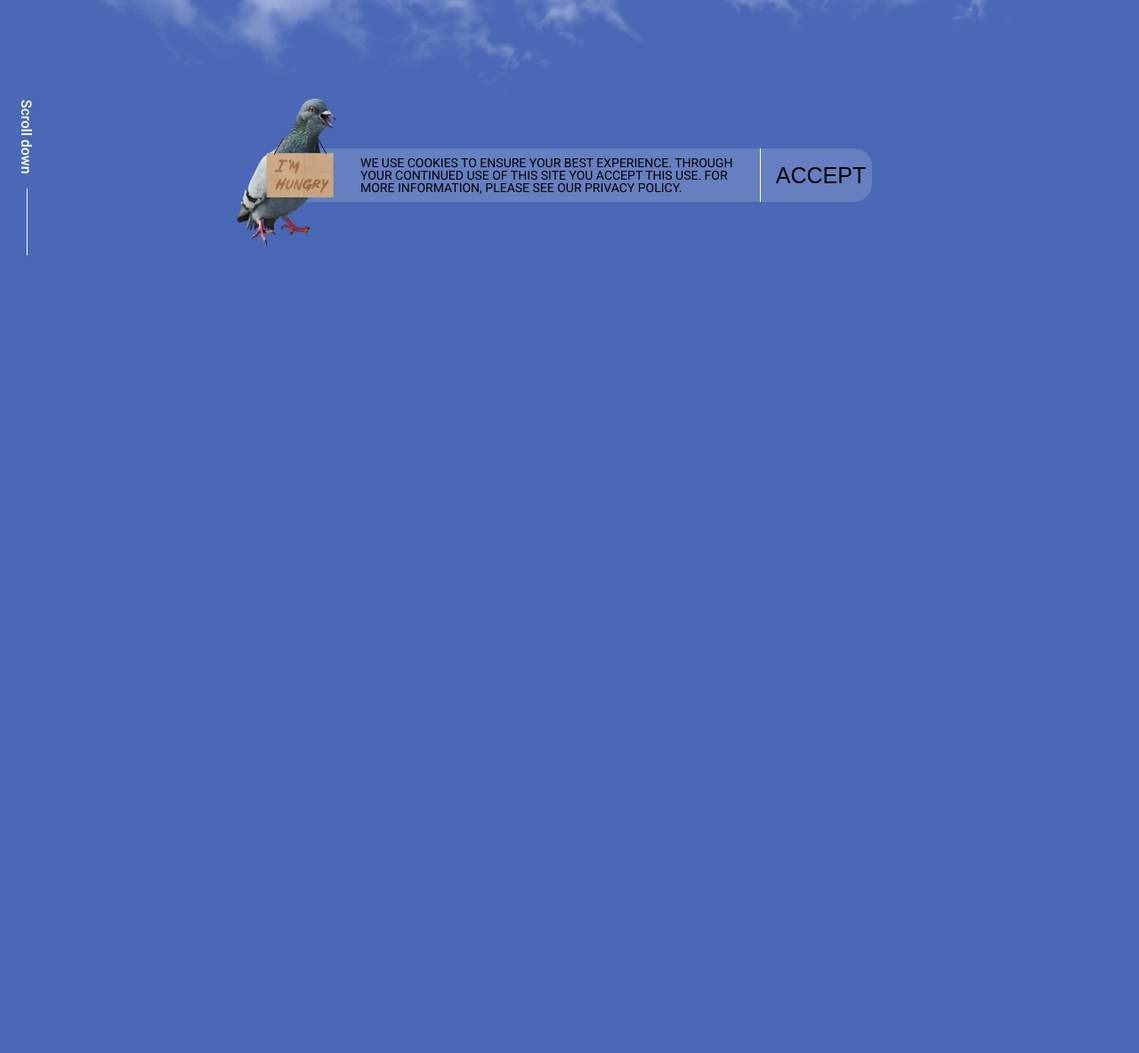
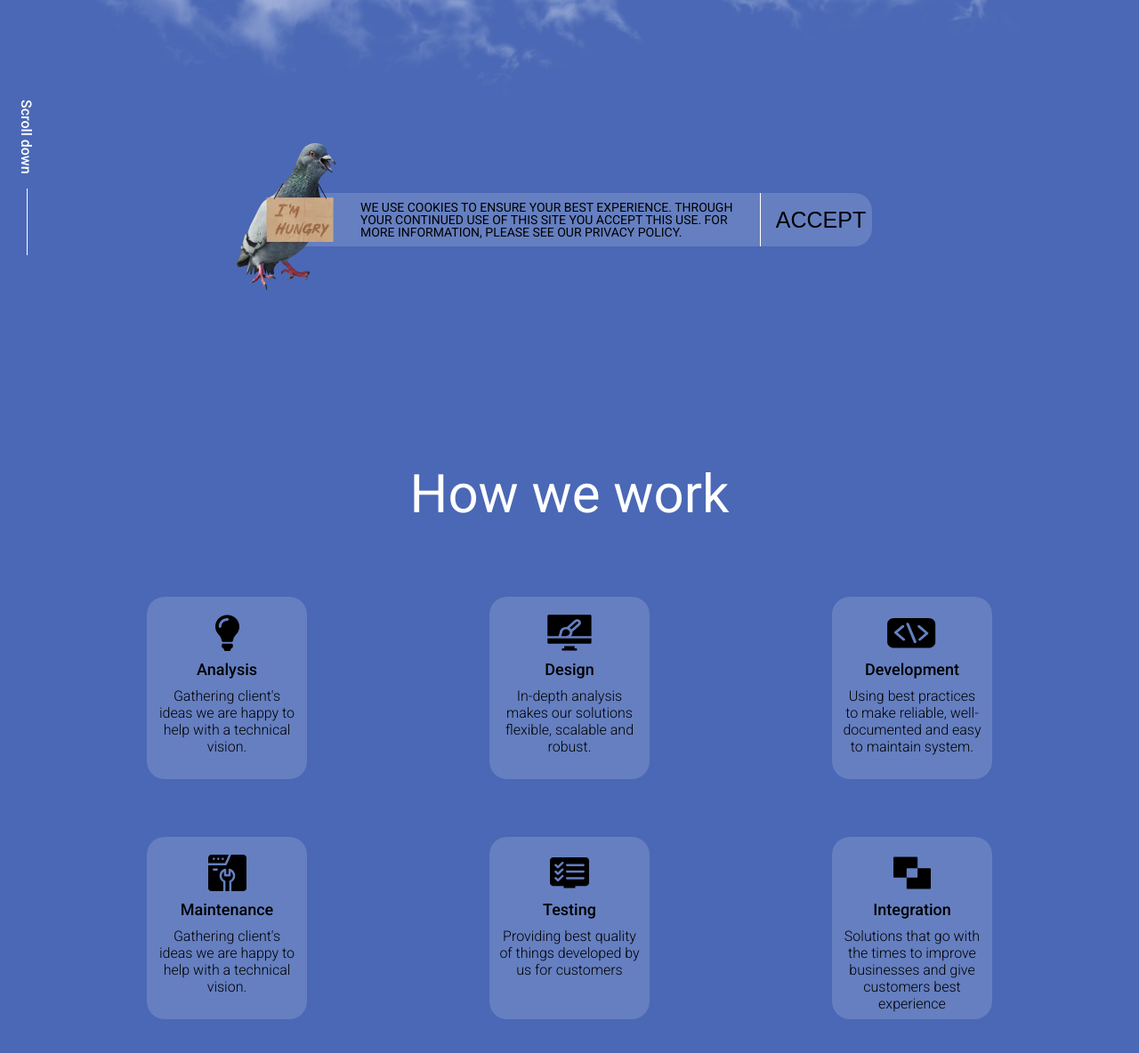
Before and after one commit to AlmakaevAndrey/landing_live_streaming, a website built with Parcel: page index.html in a window 1280 px wide. Shown: the part 580-1764 px from the top of the page at 89% size. Before the commit the page ends 880 px from the top, so only its background shows below. Built offline with nearby package versions, Linux system fonts and the light colour scheme.

Commit message:
work section

```diff
--- a/index.html
+++ b/index.html
@@ -63,6 +63,77 @@
                 </div>
             </div>
         </section>
+
+        <section class="work-section">
+            <div class="container">
+                <div class="work">
+                    <h2 class="work__title">How we work</h2>
+
+                    <div class="work__cards-wrapper">
+
+                    <figure class="info-card card--analysis" aria-label="card analysis">
+                        <svg class="info-card__icon icon--analysis" aria-label="analysis img">
+                            <use href="assets/sprites.svg#bulb-icon"></use>
+                        </svg>
+                        <h3 class="info-card__title">Analysis</h3>
+                        <p class="info-card__desc">
+                        Gathering client's ideas we are happy to help with a technical vision.
+                        </p>
+                    </figure>
+
+                    <figure class="info-card card--design" aria-label="card design">
+                        <svg class="info-card__icon icon--design" aria-label="design img">
+                            <use href="assets/sprites.svg#design-icon"></use>
+                        </svg>
+                        <h3 class="info-card__title">Design</h3>
+                        <p class="info-card__desc">
+                        In-depth analysis makes our solutions flexible, scalable and robust.
+                        </p>
+                    </figure>
+
+                    <figure class="info-card card--dev" aria-label="card development">
+                        <svg class="info-card__icon icon--dev" aria-label="development img">
+                            <use href="assets/sprites.svg#dev-icon"></use>
+                        </svg>
+                        <h3 class="info-card__title">Development</h3>
+                        <p class="info-card__desc">
+                        Using best practices to make reliable, well-documented and easy to maintain system.
+                        </p>
+                    </figure>
+
+                    <figure class="info-card card--maintenance" aria-label="card maintenance">
+                        <svg class="info-card__icon icon--maintenance" aria-label="maintenance img">
+                            <use href="assets/sprites.svg#maintenance-icon"></use>
+                        </svg>
+                        <h3 class="info-card__title">Maintenance</h3>
+                        <p class="info-card__desc">
+                        Gathering client's ideas we are happy to help with a technical vision.
+                        </p>
+                    </figure>
+
+                    <figure class="info-card card--testing" aria-label="card testing">
+                        <svg class="info-card__icon icon--testing" aria-label="testing img">
+                            <use href="assets/sprites.svg#testing-icon"></use>
+                        </svg>
+                        <h3 class="info-card__title">Testing
+                        </h3>
+                        <p class="info-card__desc">
+                        Providing best quality of things developed by us for customers                        </p>
+                    </figure>
+
+                    <figure class="info-card card--integration" aria-label="card integration">
+                        <svg class="info-card__icon icon--integration" aria-label="integration img">
+                            <use href="assets/sprites.svg#integration-icon"></use>
+                        </svg>
+                        <h3 class="info-card__title">Integration
+                        </h3>
+                        <p class="info-card__desc">
+                        Solutions that go with the times to improve businesses and give customers best experience                    </figure>
+
+                    </div>
+                </div>
+            </div>
+        </section>
     </main>
 </body>
 </html>
--- a/styles/_basic.scss
+++ b/styles/_basic.scss
@@ -24,6 +24,10 @@
 
 }
 
+figure {
+    margin: 0;
+}
+
 .container {
     max-width: 1440px;
     margin: 0 auto;
--- /dev/null
+++ b/styles/_cards.scss
@@ -0,0 +1,57 @@
+@use 'variables' as v;
+@use 'mixins'as m;
+@use 'placeholders';
+@use 'sass:color';
+
+.info-card {
+    width: 180px;
+    height: 205px;
+    padding: 20px 10px 0;
+    border-radius: 20px;
+    background-color: color.adjust(v.$color__white, $alpha: -0.85);
+    @include m.d-flex(start,center,nowrap,column, 0, 10px);
+
+    &__icon {
+        width: 25px;
+        height: 25px;
+        fill: v.$color__black;
+    }
+
+    &__title {
+        @include m.font(18px, 500, v.$color__black)
+    }
+
+    &__desc {
+        text-align: center;
+        @include m.font(16px, 300, v.$color__black)
+    }
+
+    &:hover {
+        cursor: pointer;
+        background-color: color.adjust(v.$color__white, $alpha: -0.7);
+
+
+        .info-card__icon {
+            fill: v.$color__white;
+        }
+
+        .info-card__title, .info-card__desc {
+            color: v.$color__white;
+        }
+    }
+
+    @media (max-width:v.$media_min) {
+        width: 140px;
+        height: 170px;
+
+        &__title {
+            @include m.font(14px, 400, v.$color__black)
+        }
+
+        &__desc {
+            text-align: center;
+            @include m.font(11px, 300, v.$color__black)
+        }
+
+    }
+}
--- a/styles/_hero.scss
+++ b/styles/_hero.scss
@@ -87,7 +87,7 @@
 
     &__notify {
         position: relative;
-        margin: 170px auto 0;
+        margin: 220px auto 0;
         width: 680px;
         height: 60px;
         background-color: color.adjust(v.$color__white, $alpha: -0.85);
@@ -131,9 +131,10 @@
 
 
         @media (max-width:v.$media_md) {
+            position: 100;
             width: 100%;
             max-width: 450px;
-            margin: 170px auto 0;
+            margin: 170px auto 100px;
             height: fit-content;
             @include m.d-flex(start, center, nowrap, column, 0, 0);
 
@@ -160,7 +161,7 @@
             }
 
             &-content {
-                padding: 10px 10px 10px 100px;
+                padding: 10px 10px 10px 10px;
                 @include m.font(11px, 400, v.$color__black);
             }
         }
--- a/styles/_importer.scss
+++ b/styles/_importer.scss
@@ -1,3 +1,5 @@
 @forward 'basic';
 @forward 'header';
 @forward 'hero';
+@forward 'work';
+@forward 'cards';
--- a/styles/_variables.scss
+++ b/styles/_variables.scss
@@ -1,3 +1,4 @@
+// $color__blue: #678FF2;
 $color__blue: #4a68b5;
 $color__white: #fff;
 $color__black: #000;
--- /dev/null
+++ b/styles/_work.scss
@@ -0,0 +1,115 @@
+@use 'variables' as v;
+@use 'mixins'as m;
+@use 'sass:color';
+
+.work-section {
+    padding: 50px 20px 180px;
+
+    .work {
+        margin: 170px 0 0 0;
+        text-align: center;
+
+        &__title {
+            margin: 100px 0 80px 0;
+            @include m.font(60px, 400, v.$color__white);
+
+            @media (max-width:v.$media_min){
+                display: none;
+            }
+        }
+
+        &__cards-wrapper {
+            margin: 0 auto;
+            max-width: 950px;
+
+            display: grid;
+            grid-template-columns: repeat(3, 1fr);
+            grid-template-rows: repeat(2, 1fr);
+            row-gap: 65px;
+            // justify-items: center;
+            // align-items: center;
+            place-items: center center;
+            grid-template-areas:
+                "analysis design dev"
+                "maintenance testing integration";
+
+                .card--analysis {
+                    grid-area: analysis;
+                    justify-self: start;
+                }
+
+                .card--design {
+                    grid-area: design;
+                }
+
+                .card--dev {
+                    grid-area: dev;
+                    justify-self: end;
+                }
+
+                .card--maintenance {
+                    grid-area: maintenance;
+                    justify-self: start;
+                }
+
+                .card--testing {
+                    grid-area: testing;
+                }
+
+                .card--integration {
+                    grid-area: integration;
+                    justify-self: end;
+                }
+
+                .icon--analysis {
+                    width: 29px;
+                    height: 41px;
+                }
+
+                .icon--design {
+                    width: 50px;
+                    height: 41px;
+                }
+
+                .icon--dev {
+                    width: 55px;
+                    height: 41px;
+                }
+
+                .icon--maintenance {
+                    width: 43px;
+                    height: 41px;
+                }
+
+                .icon--testing {
+                    width: 44px;
+                    height: 41px;
+                }
+
+                .icon--integration {
+                    width: 42px;
+                    height: 41px;
+                }
+
+                @media(max-width: v.$media_md) {
+                    .work {
+                        position: 100px;
+                    }
+                    grid-template-columns: repeat(2, 1fr);
+                    grid-template-rows: repeat(4, 1fr);
+                    grid-template-areas:
+                        "dev analysis"
+                        "design maintenance"
+                        "integration testing";
+
+                    .card--analysis,
+                    .card--design,.card--dev,
+                    .card--maintenance,
+                    .card--testing,
+                    .card--integration {
+                        justify-self: center;
+                    }
+                }
+        }
+    }
+}
```
Also changed, not shown: dist/index.css, 1 other file.
